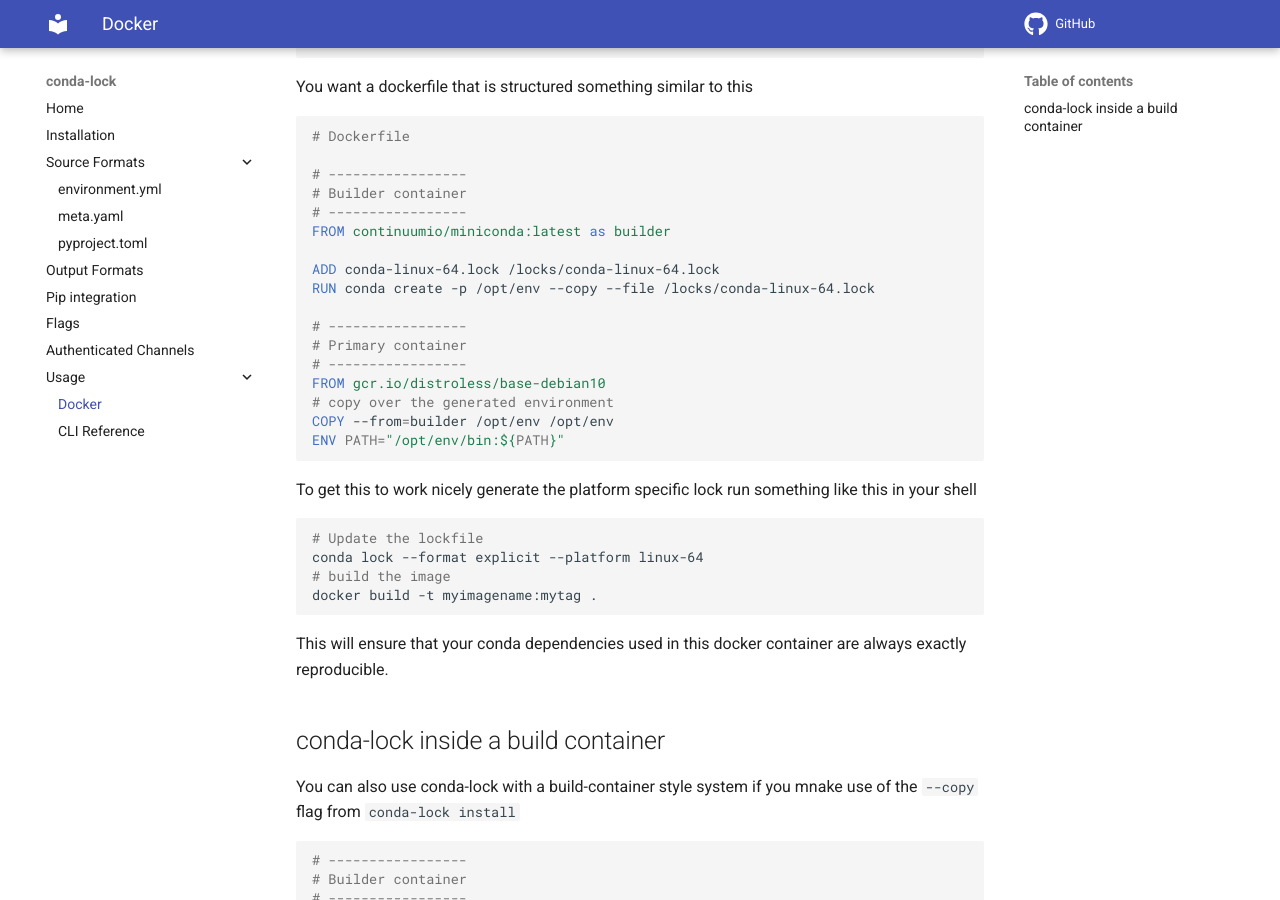
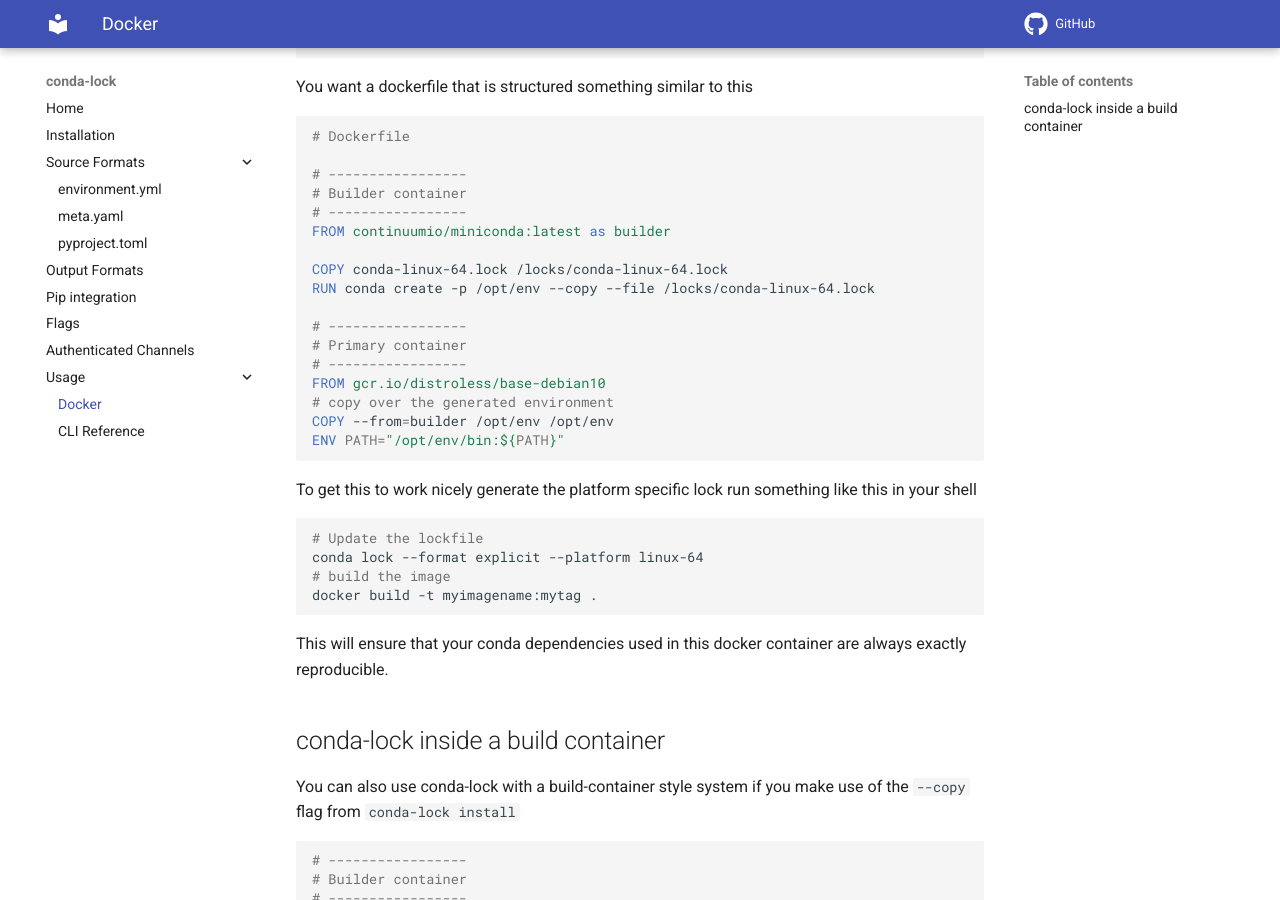
Before and after one commit to conda/conda-lock, an MkDocs documentation site: the page built from docs/docker.md, in a window 1280 px wide and 900 px high, scrolled down 308 px. Built offline with MkDocs 1.6.1 and Material for MkDocs 9.7.7, drawn with Linux system fonts in a browser that asks for light colours; comment, search, counter and statistics services are not loaded.

Commit message:
Apply suggestions from code review
Co-authored-by: Ben Mares <services-git-throwaway1@tensorial.com>

````diff
--- a/docs/docker.md
+++ b/docs/docker.md
@@ -21,7 +21,7 @@
 # -----------------
 FROM continuumio/miniconda:latest as builder
 
-ADD conda-linux-64.lock /locks/conda-linux-64.lock
+COPY conda-linux-64.lock /locks/conda-linux-64.lock
 RUN conda create -p /opt/env --copy --file /locks/conda-linux-64.lock
 
 # -----------------
@@ -48,7 +48,7 @@
 
 ## conda-lock inside a build container
 
-You can also use conda-lock with a build-container style system if you mnake use of
+You can also use conda-lock with a build-container style system if you make use of
 the `--copy` flag from `conda-lock install`
 
 ```Dockerfile
````
Also changed, not shown: 1 other file.
